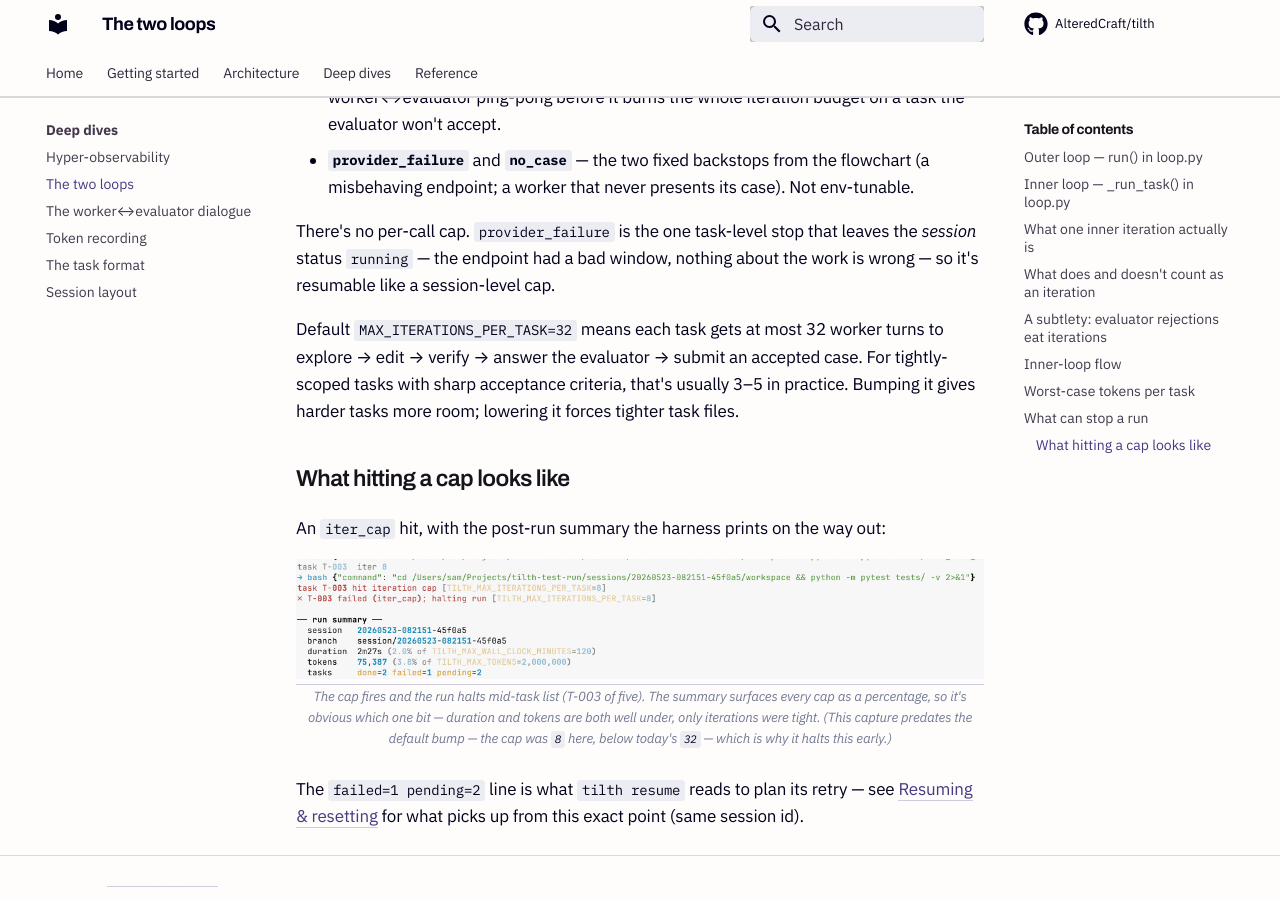
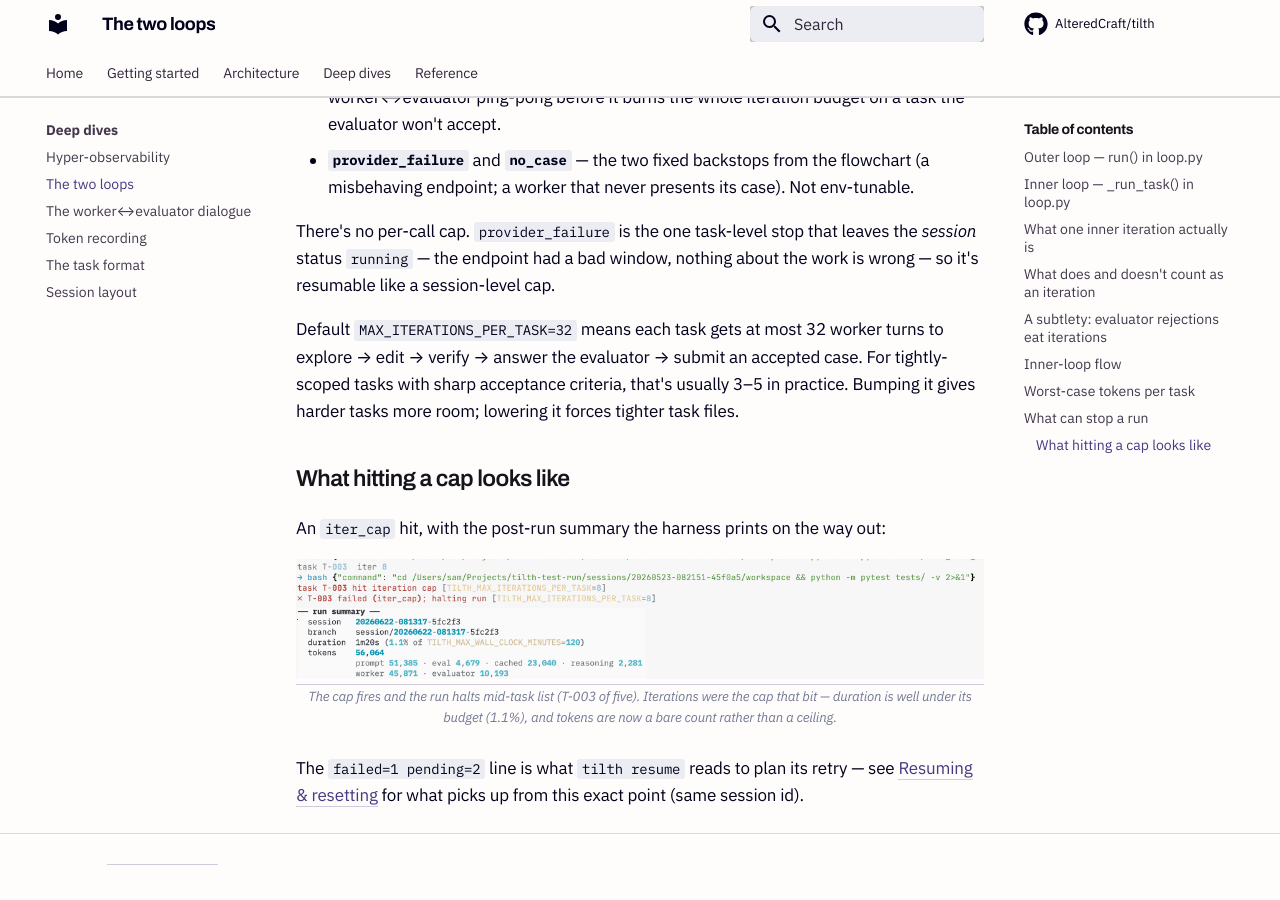
Before and after one commit to AlteredCraft/tilth, an MkDocs documentation site: the page built from docs/deep-dives/two-loops.md, in a window 1280 px wide and 900 px high, scrolled down 6355 px. Built offline with MkDocs 1.6.1 and Material for MkDocs 9.7.7, drawn with Linux system fonts in a browser that asks for light colours; some web fonts are replaced; comment, search, counter and statistics services are not loaded; after the commit the page ends 7234 px from its top, so only the background shows below that.

Commit message:
docs: re-render stale screenshots/diagrams and sync alt-text (closes #50)
The complement to #51 (which synced the prose): re-render the five baked
images that drifted after the dollar-spend cap, the visualizer dashboard,
and the feature-directory change, and bring each image's alt-text/caption
back in sync with the new pixels.

- harness-loop.png / anatomy-of-a-run.png: task-source chip now reads
  .tilth/<feature>/ (matches tasks.py; no .tilth/tasks/ subdir). Alt text
  + the "labels under each box" prose in index.md and the anatomy alt text
  updated to match.
- session-render.png: now the visualizer dashboard band (limit-utilization
  meters, token/cost stat band, timeline, context pressure). The three alt
  texts (index.md, visualizing.md, README.md) rewritten from the old
  chat-style description to the dashboard.
- session-end.png: run-summary panel gained a trailing ellipsis row; alt
  text in running-the-demo.md updated.
- iter-cap-and-summary.png: new capture shows the dollar-cap summary
  (duration as a %, tokens a bare count); two-loops.md alt text and caption
  updated, dropping the TILTH_MAX_TOKENS framing.

Co-Authored-By: Claude Opus 4.8 (1M context) <noreply@anthropic.com>

```diff
--- a/docs/deep-dives/two-loops.md
+++ b/docs/deep-dives/two-loops.md
@@ -128,9 +128,9 @@ Default `MAX_ITERATIONS_PER_TASK=32` means each task gets at most 32 worker turn
 
 An `iter_cap` hit, with the post-run summary the harness prints on the way out:
 
-![Terminal capture: task T-003 reaches iter 8, the harness logs "task T-003 hit iteration cap [TILTH_MAX_ITERATIONS_PER_TASK=8]" and then "× T-003 failed (iter_cap); halting run". A run summary block follows: session 20260523-082151-45f0a5, branch session/20260523-082151-45f0a5, duration 2m27s (2.0% of TILTH_MAX_WALL_CLOCK_MINUTES=120), tokens 75,387 (3.8% of TILTH_MAX_TOKENS=2,000,000), tasks done=2 failed=1 pending=2.](../assets/iter-cap-and-summary.png)
+![Terminal capture: task T-003 reaches iter 8, the harness logs "task T-003 hit iteration cap [TILTH_MAX_ITERATIONS_PER_TASK=8]" and then "× T-003 failed (iter_cap); halting run". A run summary block follows](../assets/iter-cap-and-summary.png)
 
-*The cap fires and the run halts mid-task list (T-003 of five). The summary surfaces every cap as a percentage, so it's obvious which one bit — duration and tokens are both well under, only iterations were tight. (This capture predates the default bump — the cap was `8` here, below today's `32` — which is why it halts this early.)*
+*The cap fires and the run halts mid-task list (T-003 of five). Iterations were the cap that bit — duration is well under its budget (1.1%), and tokens are now a bare count rather than a ceiling.*
 {: .caption }
 
 The `failed=1 pending=2` line is what `tilth resume` reads to plan its retry — see [Resuming & resetting](../getting-started/resuming-and-resetting.md) for what picks up from this exact point (same session id).
```
Also changed, not shown: README.md (+1 -1 lines), docs/architecture/anatomy-of-a-run.md (+1 -1 lines), docs/getting-started/running-the-demo.md (+1 -1 lines), docs/getting-started/visualizing.md (+1 -1 lines), docs/index.md (+3 -3 lines), docs/assets/iter-cap-and-summary.png, docs/assets/session-render.png, 3 other files.
